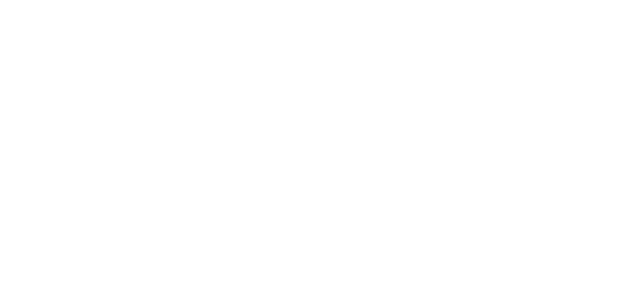
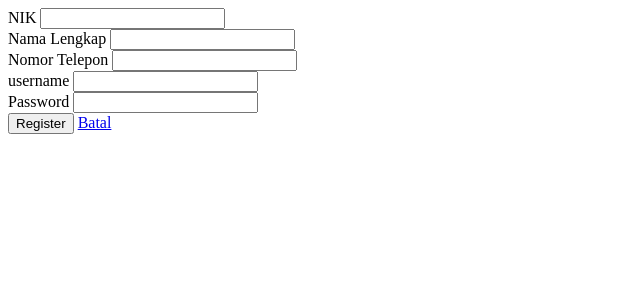
Before and after one commit to pplg-airlangga-samarinda-22/pm-autentifikasi-Biancawulan, a PHP site: page /register.php in a window 1280 px wide. Before the commit the part shown is empty. Shown: the top 300 px of the page, without its empty margins (0-640 px from the left). Run offline with PHP 8.4, Linux system fonts and the light colour scheme.

Commit message:
dalam pengerjaan

```diff
--- a/register.php
+++ b/register.php
@@ -22,3 +22,38 @@
         }
 }
 ?>
+
+<!DOCTYPE html>
+<html lang="en">
+<head>
+    <title>Regiter</title>
+</head>
+    <body>
+        <form action="" method="post">
+            <div class="form-item">
+                <label for="nik">NIK</label>
+                <input type="text" name="nik" id="nik">
+            </div>
+            <div class="form-item">
+                <label for="nama">Nama Lengkap</label>
+                <input type="text" name="nama" id="nama">
+            </div>
+            <div class="form-item">
+                <label for="telepon">Nomor Telepon</label>
+                <input type="text" name="telepon" id="telepon">
+            </div>
+            <div class="form-item">
+                <label for="username">username</label>
+                <input type="text" name="username" id="username">
+            </div>
+            <div class="form-item">
+                <label for="password">Password</label>
+                <input type="password" name="password" id="password">
+            </div>
+            <button type="submit">
+                Register
+            </button>
+            <a href="login.php">Batal</a>
+        </form>
+    </body>
+</html>
```
